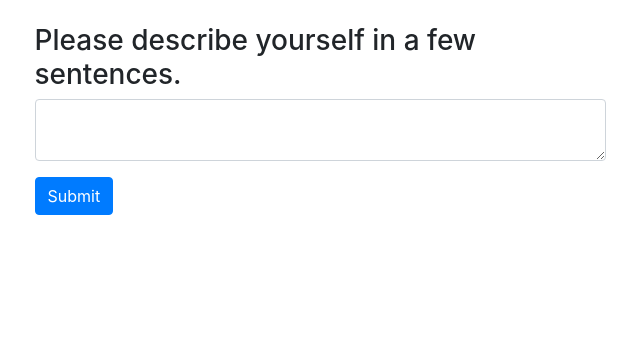
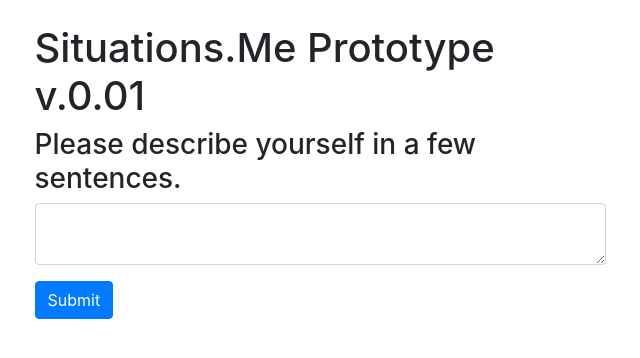
Before and after one commit to fomitchov/LLM_POC, a Flask app: page / in a window 1280 px wide. Shown: the top 358 px of the page, without its empty margins (320-960 px from the left). Run offline with Flask 3, Linux system fonts and the light colour scheme.

Commit message:
Update index.html
Added a page title

```diff
--- a/templates/index.html
+++ b/templates/index.html
@@ -15,6 +15,7 @@
             <div class="col-6">
                 <form method="POST" action="{{url_for('index')}}">
                     <div class="mb-3">
+                        <h1>Situations.Me Prototype v.0.01</h1>
                         <h3>Please describe yourself in a few sentences.</h3>
                         <textarea name='text' type="text" class="form-control" id="exampleInputEmail1"
                             aria-describedby="emailHelp"></textarea>
```
